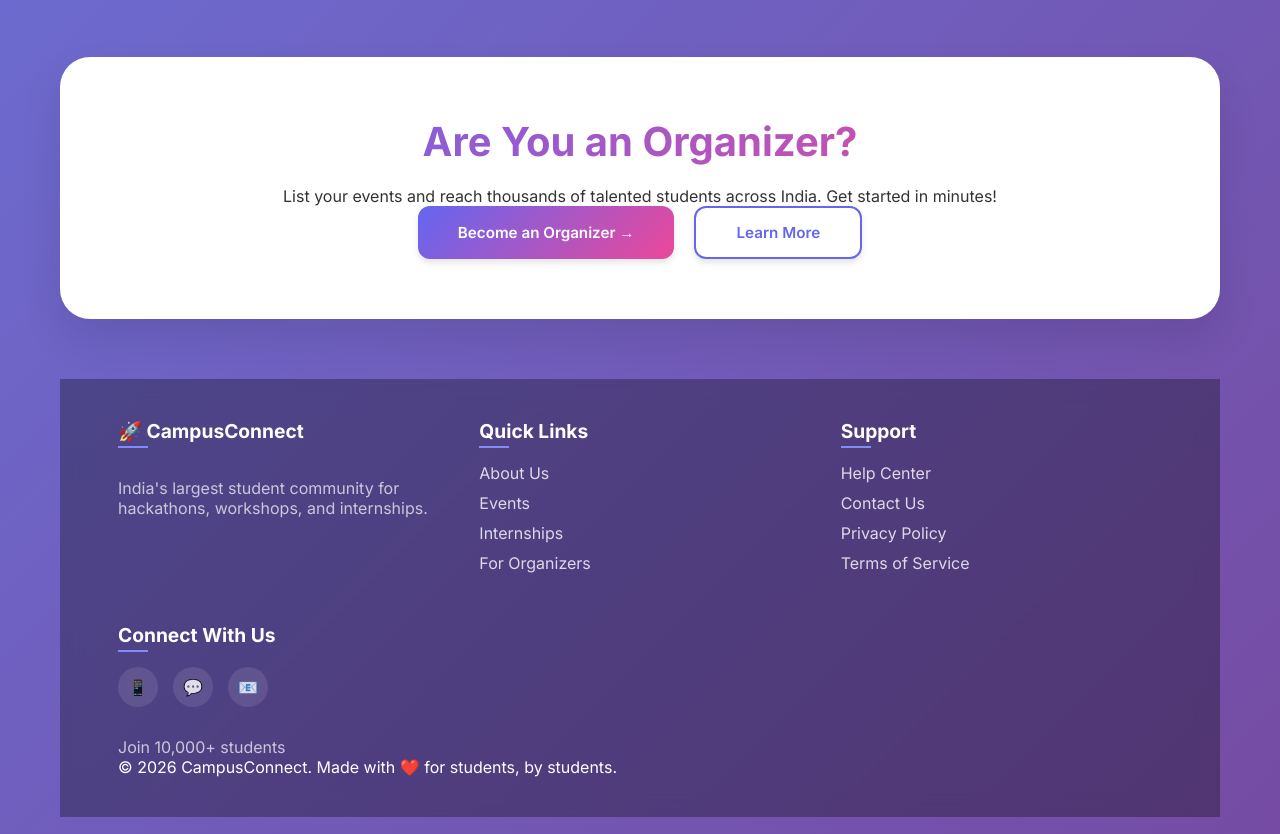
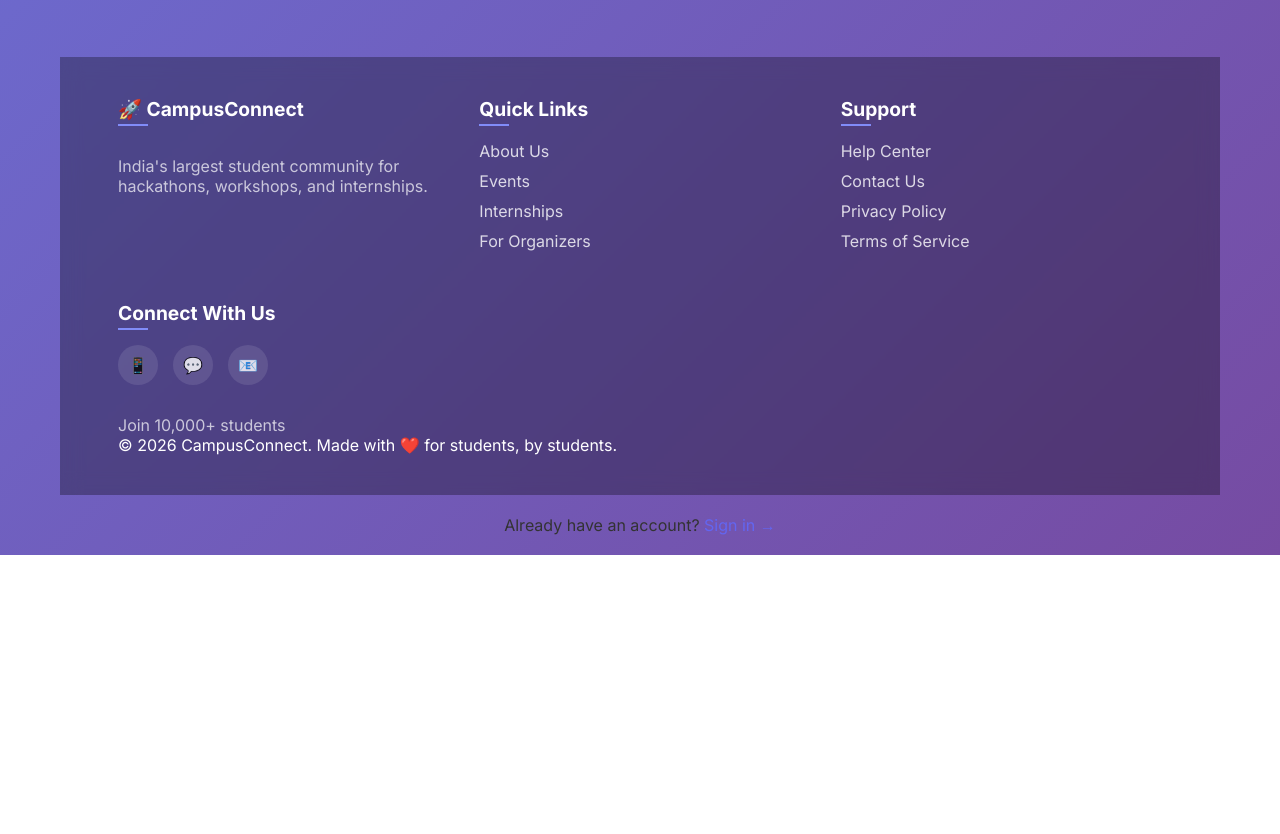
Before and after one commit to PranavKolhal/campusconnect, a plain HTML site: page frontend/public/index.html in a window 1280 px wide. Shown: the part 1352-2186 px from the top of the page. After the commit the page ends 1907 px from the top, so only its background shows below. Drawn offline with Linux system fonts and the light colour scheme.

Commit message:
Remove 'Are You an Organizer?' section from home page

```diff
--- a/frontend/public/index.html
+++ b/frontend/public/index.html
@@ -154,19 +154,7 @@
             </div>
         </div>
 
-        <!-- CTA Section -->
-        <div class="cta-section">
-            <h2>Are You an Organizer?</h2>
-            <p>List your events and reach thousands of talented students across India. Get started in minutes!</p>
-            <div style="display: flex; gap: 20px; justify-content: center; flex-wrap: wrap;">
-                <button class="btn btn-primary" style="padding: 15px 40px;" onclick="window.location.href='organizer.html'">
-                    Become an Organizer →
-                </button>
-                <button class="btn btn-outline" style="padding: 15px 40px;" onclick="window.location.href='how-it-works.html'">
-                    Learn More
-                </button>
-            </div>
-        </div>
+
 
 
 
```
